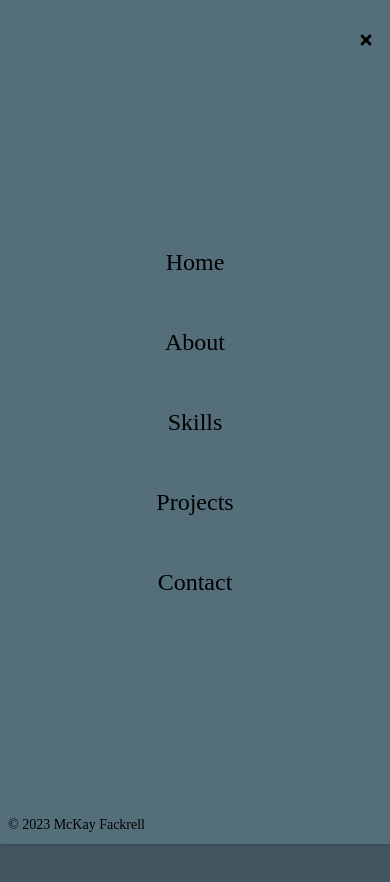
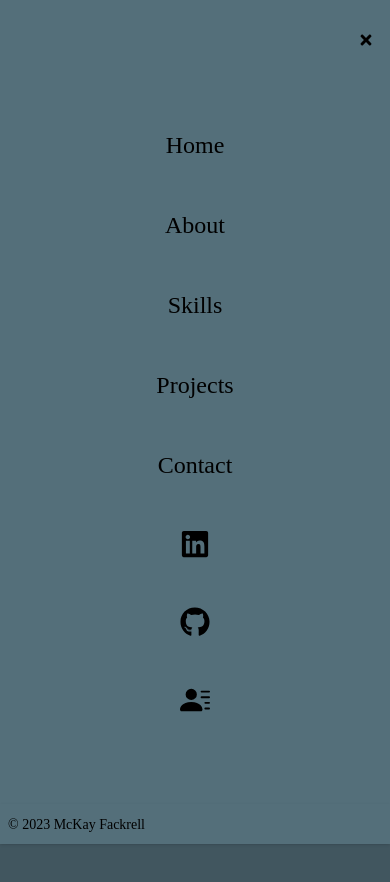
Before and after one commit to mckayfackrell/mckay-portfolio, a React (Create React App) app: page / in a window 390 px wide. Both pictures are taken after a click on the element 366 px from the left and 40 px from the top of the page. Shown: the top 882 px of the page. Built offline with nearby package versions, Linux system fonts and the light colour scheme; the HTML template or start-up script is replaced by a standard one.

Commit message:
added links and resume download to mobile menu

```diff
--- a/src/components/Navbar.jsx
+++ b/src/components/Navbar.jsx
@@ -110,6 +110,36 @@ const Navbar = () => {
             Contact
           </Link>
         </li>
+        <li className="py-6 text-2xl md:text-4xl hover:underline">
+          <a href="https://www.linkedin.com/in/mckay-fackrell-187066159/">
+            <FaLinkedin size={30} />
+          </a>
+        </li>
+        <li className="py-6 text-2xl md:text-4xl hover:underline">
+          <a href="https://github.com/mckayfackrell">
+            <FaGithub size={30} />
+          </a>
+        </li>
+        <li className="py-6 text-2xl md:text-4xl hover:underline">
+          <a
+            className="flex justify-between items-center w-full text-black"
+            href="resume.pdf"
+            download="McKay Fackrell Resume"
+            onClick={(e) => {
+              e.preventDefault();
+              if (window.confirm("Do you want to download the resume?")) {
+                const link = document.createElement("a");
+                link.href = e.target.href;
+                link.download = e.target.download;
+                document.body.appendChild(link);
+                link.click();
+                document.body.removeChild(link);
+              }
+            }}
+          >
+            <BsFillPersonLinesFill size={30} />
+          </a>
+        </li>
       </ul>
 
       {/* social icons */}
```
